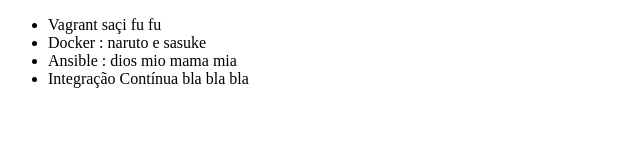
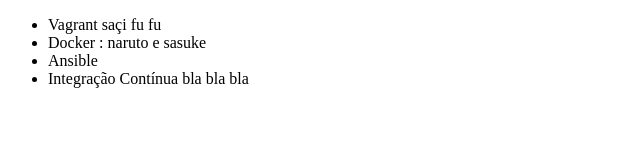
Before and after one commit to hegabriel/splash, a plain HTML site: page index.html in a window 1280 px wide. Shown: the whole page, without its empty margins (0-640 px from the left). Drawn offline with Linux system fonts and the light colour scheme.

Commit message:
Revert "change name curso"
This reverts commit 65a3d7abbe2c184fc41d2bf20508559fea89c4c6.

```diff
--- a/index.html
+++ b/index.html
@@ -8,7 +8,7 @@
     <ul>
         <li>Vagrant saçi fu fu</li>
         <li>Docker : naruto e sasuke </li>
-        <li>Ansible : dios mio mama mia</li>
+        <li>Ansible</li>
         <li>Integração Contínua bla bla bla</li>
     </ul>
 </body>
```
